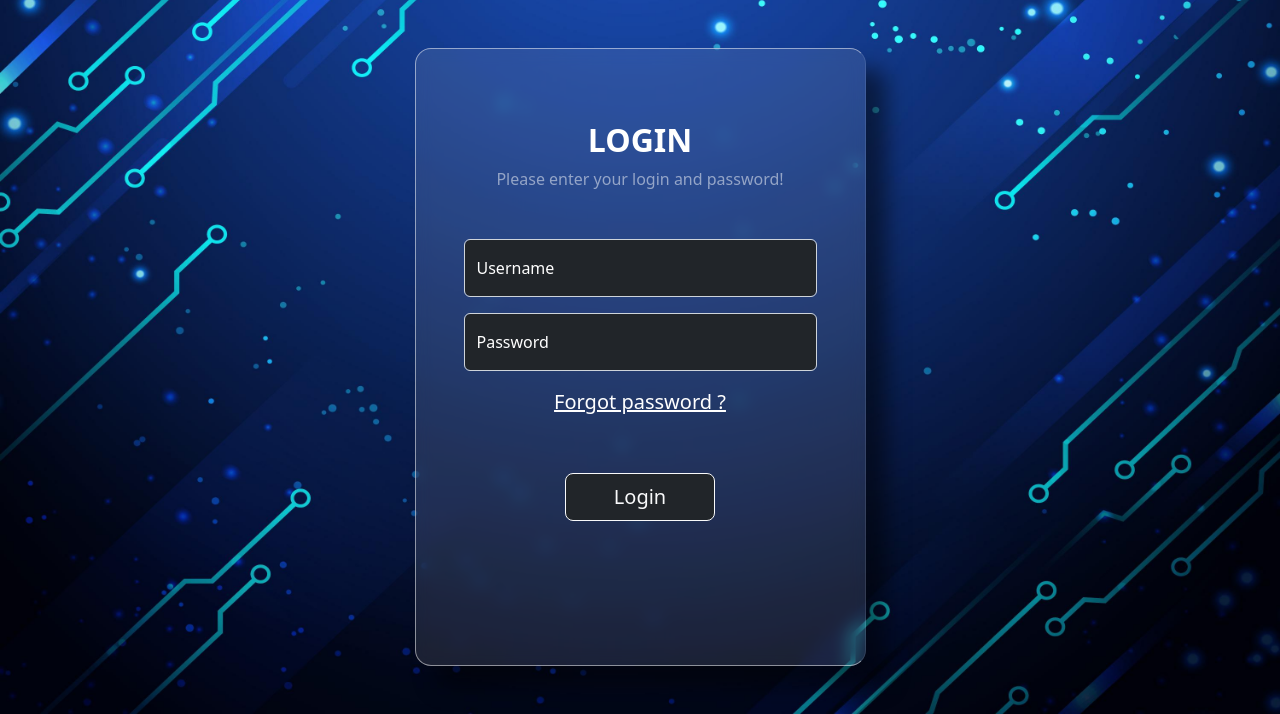
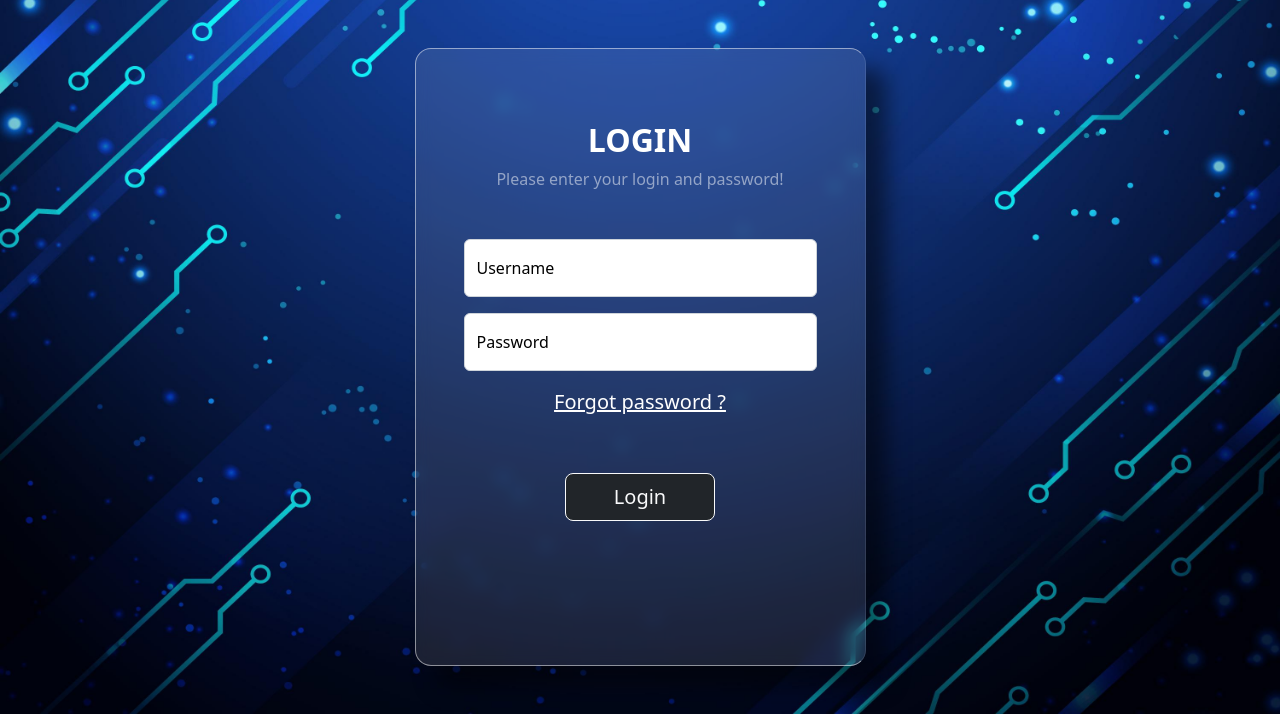
Before and after one commit to APS-Developers/CRM, a Django app: page /login/?next=/dashboard/ in a window 1280 px wide. Shown: the part 86-800 px from the top of the page. Run offline with Django 3.2, Linux system fonts and the light colour scheme.

```diff
--- a/authentication/forms.py
+++ b/authentication/forms.py
@@ -65,7 +65,7 @@ class UserLoginForm(AuthenticationForm):
         super(UserLoginForm, self).__init__(*args, **kwargs)
 
     username = UsernameField(widget=forms.TextInput(attrs={
-        'class': 'form-control bg-dark text-white form-input',
+        'class': 'form-control aps_login_form',
         'id': 'floatingInput',
         'type': 'username',
         'placeholder': 'username',
@@ -73,7 +73,7 @@ class UserLoginForm(AuthenticationForm):
 
     password = forms.CharField(widget=forms.PasswordInput(
         attrs={
-            'class': 'form-control bg-dark text-white form-input',
+            'class': 'form-control aps_login_form',
             'placeholder': 'password',
             'id': 'floatingPassword',
             'type': 'password'
--- a/static/assets/css/signin.css
+++ b/static/assets/css/signin.css
@@ -25,6 +25,13 @@ body{
     background-color: rgba(255,255,255,0.1);
 }
 
+.aps_login_form{
+    background: white;
+    color: black;
+}
+.aps_login_form_label{
+    color: black;
+}
 input{
 
     border-radius: 1rem;
--- a/templates/authentication/login.html
+++ b/templates/authentication/login.html
@@ -41,14 +41,14 @@
 
                 <div class="form-floating mb-3">
                   {{form.username}}
-                  <label for="floatingInput">Username</label>
+                  <label for="floatingInput" class="aps_login_form_label">Username</label>
 
                 </div>
 
 
                 <div class="form-floating mb-3">
                   {{form.password}}
-                  <label for="floatingPassword">Password</label>
+                  <label for="floatingPassword" class="aps_login_form_label">Password</label>
                 </div>
 
 
```
Also changed, not shown: crm/views.py (+13 -1 lines).
